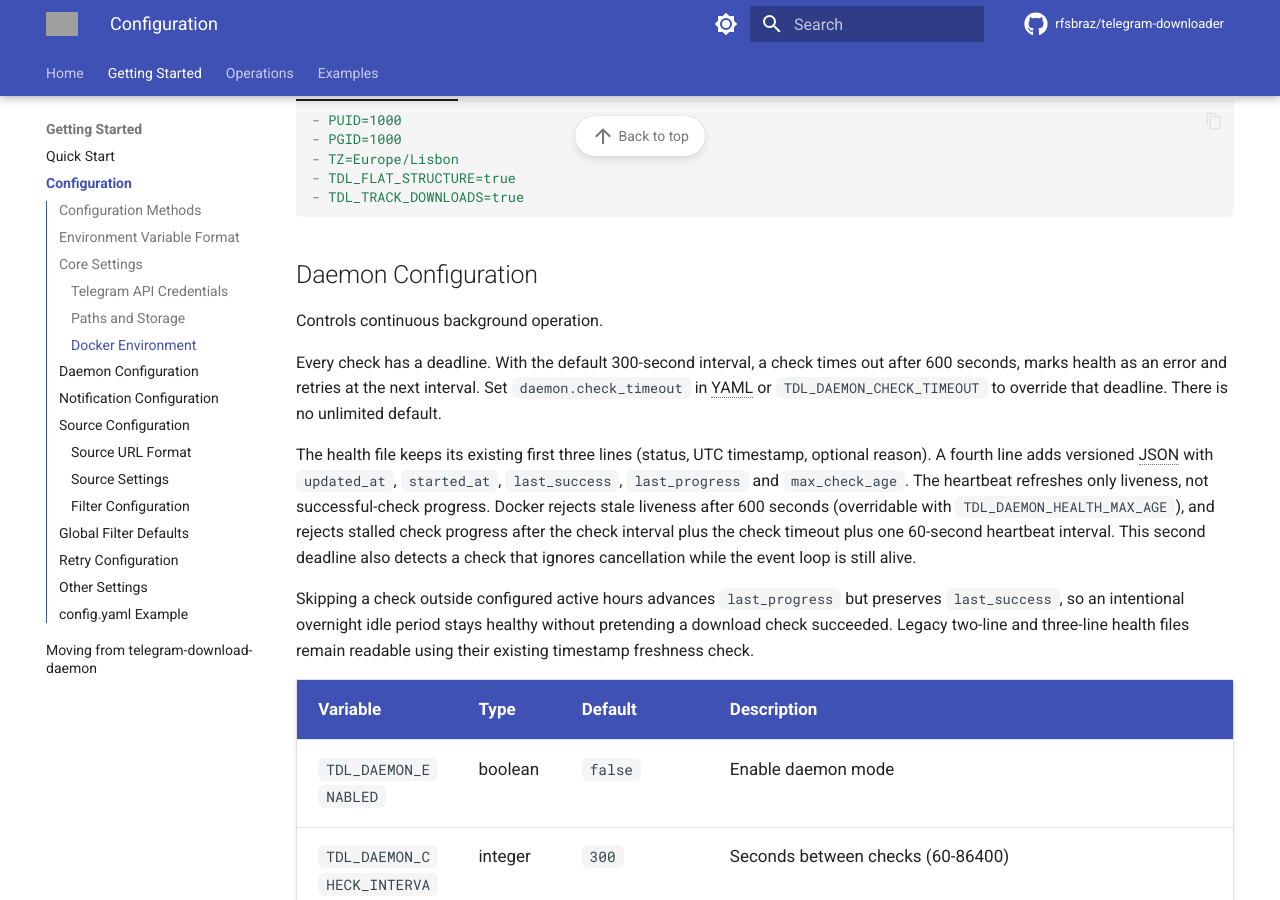
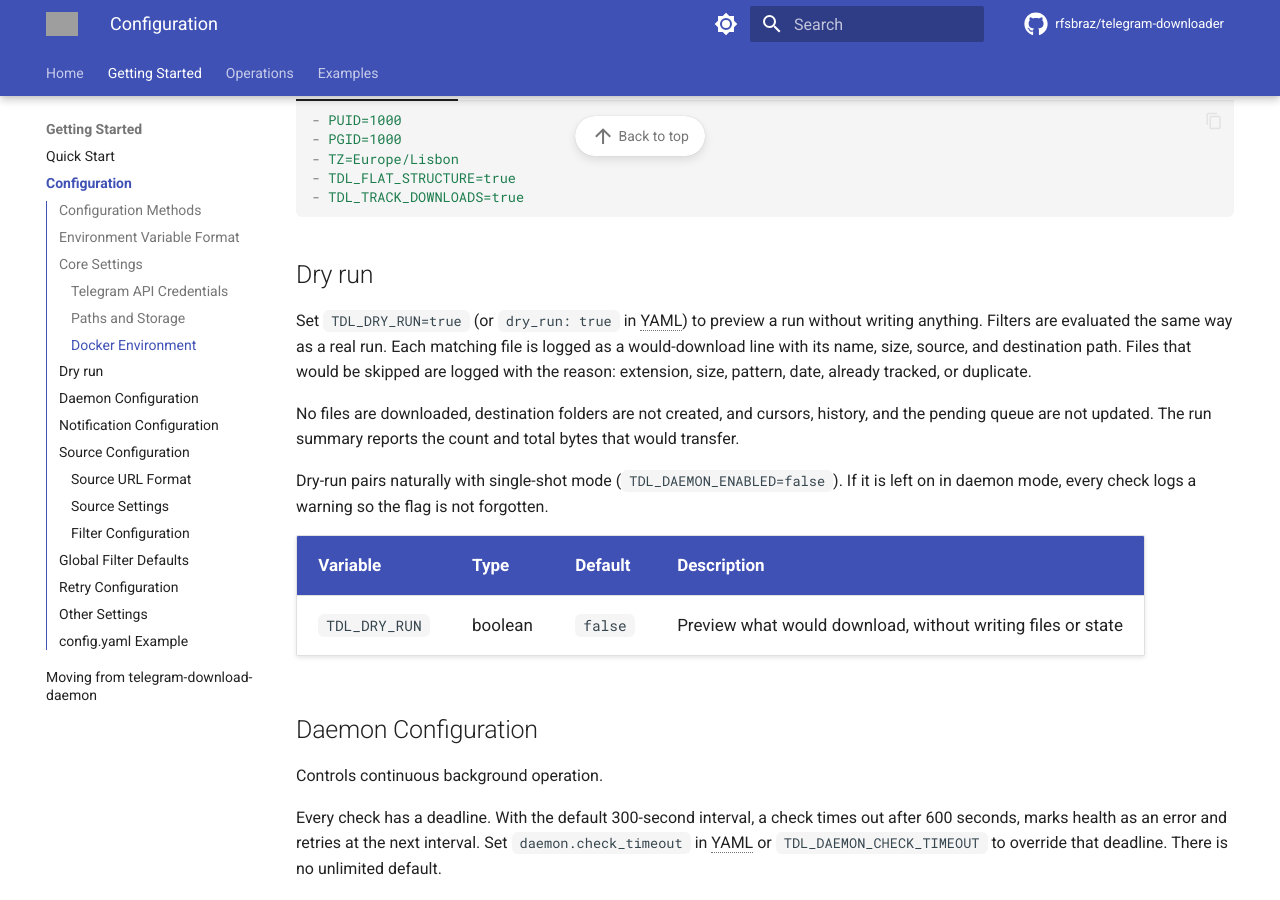
Before and after one commit to rfsbraz/telegram-downloader, an MkDocs documentation site: the page built from docs/configuration.md, in a window 1280 px wide and 900 px high, scrolled down 2701 px. Built offline with MkDocs 1.6.1 and Material for MkDocs 9.7.7, drawn with Linux system fonts in a browser that asks for light colours; comment, search, counter and statistics services are not loaded; the version menu is left out; grey boxes are pictures that could not be loaded.

Commit message:
docs(downloader): document the TDL_DRY_RUN preview mode
Describe the default-off flag, the would-download and skip logs,
and the warning logged on every daemon iteration.

````diff
--- a/docs/configuration.md
+++ b/docs/configuration.md
@@ -116,6 +116,18 @@ These are standard Docker environment variables, not prefixed with `TDL_`.
     track_downloads: true
     # PUID, PGID, and TZ are Docker-only (not in config.yaml)
     ```
+
+## Dry run
+
+Set `TDL_DRY_RUN=true` (or `dry_run: true` in YAML) to preview a run without writing anything. Filters are evaluated the same way as a real run. Each matching file is logged as a would-download line with its name, size, source, and destination path. Files that would be skipped are logged with the reason: extension, size, pattern, date, already tracked, or duplicate.
+
+No files are downloaded, destination folders are not created, and cursors, history, and the pending queue are not updated. The run summary reports the count and total bytes that would transfer.
+
+Dry-run pairs naturally with single-shot mode (`TDL_DAEMON_ENABLED=false`). If it is left on in daemon mode, every check logs a warning so the flag is not forgotten.
+
+| Variable | Type | Default | Description |
+|----------|------|---------|-------------|
+| `TDL_DRY_RUN` | boolean | `false` | Preview what would download, without writing files or state |
 
 ## Daemon Configuration
 
````
Also changed, not shown: README.md (+11 -0 lines).
